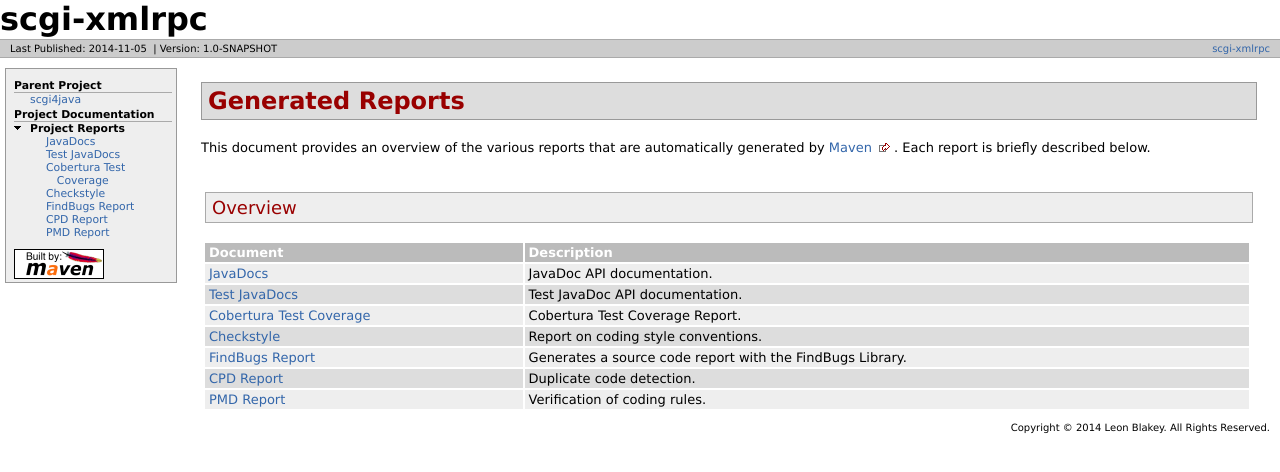
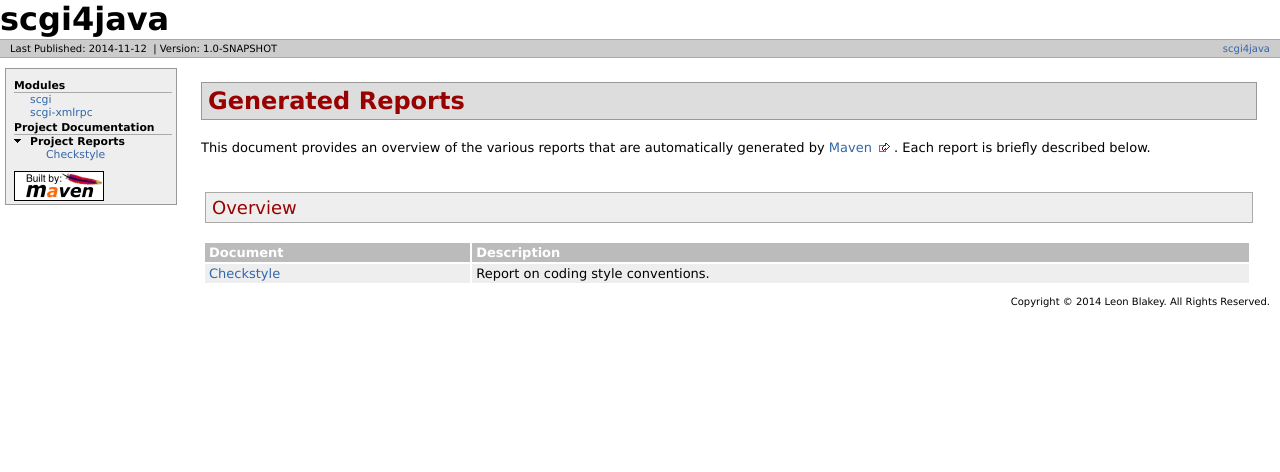
Before and after one commit to TheLQ/scgi4java.site, a plain HTML site: page project-reports.html in a window 1280 px wide. Drawn offline with Linux system fonts and the light colour scheme.

Commit message:
Wagon: Adding site to repository

```diff
--- a/project-reports.html
+++ b/project-reports.html
@@ -1,23 +1,23 @@
 <!DOCTYPE html PUBLIC "-//W3C//DTD XHTML 1.0 Transitional//EN" "http://www.w3.org/TR/xhtml1/DTD/xhtml1-transitional.dtd">
-<!-- Generated by Apache Maven Doxia Site Renderer 1.4 at 2014-11-05 -->
+<!-- Generated by Apache Maven Doxia Site Renderer 1.4 at 2014-11-12 -->
 <html xmlns="http://www.w3.org/1999/xhtml" xml:lang="en" lang="en">
   <head>
     <meta http-equiv="Content-Type" content="text/html; charset=UTF-8" />
-    <title>scgi-xmlrpc - Generated Reports</title>
+    <title>scgi4java - Generated Reports</title>
     <style type="text/css" media="all">
       @import url("./css/maven-base.css");
       @import url("./css/maven-theme.css");
       @import url("./css/site.css");
     </style>
     <link rel="stylesheet" href="./css/print.css" type="text/css" media="print" />
-    <meta name="Date-Revision-yyyymmdd" content="20141105" />
+    <meta name="Date-Revision-yyyymmdd" content="20141112" />
     <meta http-equiv="Content-Language" content="en" />
 
         </head>
   <body class="composite">
     <div id="banner">
                     <div id="bannerLeft">
-                scgi-xmlrpc
+                scgi4java
                 </div>
                     <div class="clear">
         <hr/>
@@ -27,10 +27,10 @@
 
 
                 <div class="xleft">
-        <span id="publishDate">Last Published: 2014-11-05</span>
+        <span id="publishDate">Last Published: 2014-11-12</span>
                   &nbsp;| <span id="projectVersion">Version: 1.0-SNAPSHOT</span>
                       </div>
-            <div class="xright">                    <a href="./" title="scgi-xmlrpc">scgi-xmlrpc</a>
+            <div class="xright">                    <a href="./" title="scgi4java">scgi4java</a>
 
 
       </div>
@@ -42,37 +42,22 @@
       <div id="navcolumn">
 
 
-                                <h5>Parent Project</h5>
+                                          <h5>Modules</h5>
                   <ul>
                   <li class="none">
-                          <a href="../index.html" title="scgi4java">scgi4java</a>
+                          <a href="scgi/index.html" title="scgi">scgi</a>
+            </li>
+                  <li class="none">
+                          <a href="scgi-xmlrpc/index.html" title="scgi-xmlrpc">scgi-xmlrpc</a>
             </li>
           </ul>
                        <h5>Project Documentation</h5>
                   <ul>
-                                                                                                                                                                                    <li class="expanded">
+                                                                        <li class="expanded">
             <strong>Project Reports</strong>
                   <ul>
                       <li class="none">
-                          <a href="apidocs/index.html" title="JavaDocs">JavaDocs</a>
-            </li>
-                      <li class="none">
-                          <a href="testapidocs/index.html" title="Test JavaDocs">Test JavaDocs</a>
-            </li>
-                      <li class="none">
-                          <a href="cobertura/index.html" title="Cobertura Test Coverage">Cobertura Test Coverage</a>
-            </li>
-                      <li class="none">
-                          <a href="checkstyle.html" title="Checkstyle">Checkstyle</a>
-            </li>
-                      <li class="none">
-                          <a href="findbugs.html" title="FindBugs Report">FindBugs Report</a>
-            </li>
-                      <li class="none">
-                          <a href="cpd.html" title="CPD Report">CPD Report</a>
-            </li>
-                      <li class="none">
-                          <a href="pmd.html" title="PMD Report">PMD Report</a>
+                          <a href="checkstyle-aggregate.html" title="Checkstyle">Checkstyle</a>
             </li>
               </ul>
         </li>
@@ -96,26 +81,8 @@
 <th>Document</th>
 <th>Description</th></tr>
 <tr class="b">
-<td><a href="apidocs/index.html">JavaDocs</a></td>
-<td>JavaDoc API documentation.</td></tr>
-<tr class="a">
-<td><a href="testapidocs/index.html">Test JavaDocs</a></td>
-<td>Test JavaDoc API documentation.</td></tr>
-<tr class="b">
-<td><a href="cobertura/index.html">Cobertura Test Coverage</a></td>
-<td>Cobertura Test Coverage Report.</td></tr>
-<tr class="a">
-<td><a href="checkstyle.html">Checkstyle</a></td>
-<td>Report on coding style conventions.</td></tr>
-<tr class="b">
-<td><a href="findbugs.html">FindBugs Report</a></td>
-<td>Generates a source code report with the FindBugs Library.</td></tr>
-<tr class="a">
-<td><a href="cpd.html">CPD Report</a></td>
-<td>Duplicate code detection.</td></tr>
-<tr class="b">
-<td><a href="pmd.html">PMD Report</a></td>
-<td>Verification of coding rules.</td></tr></table></div></div>
+<td><a href="checkstyle-aggregate.html">Checkstyle</a></td>
+<td>Report on coding style conventions.</td></tr></table></div></div>
       </div>
     </div>
     <div class="clear">
```
Also changed, not shown: checkstyle-aggregate.html (+21 -21 lines), 1 other file.
